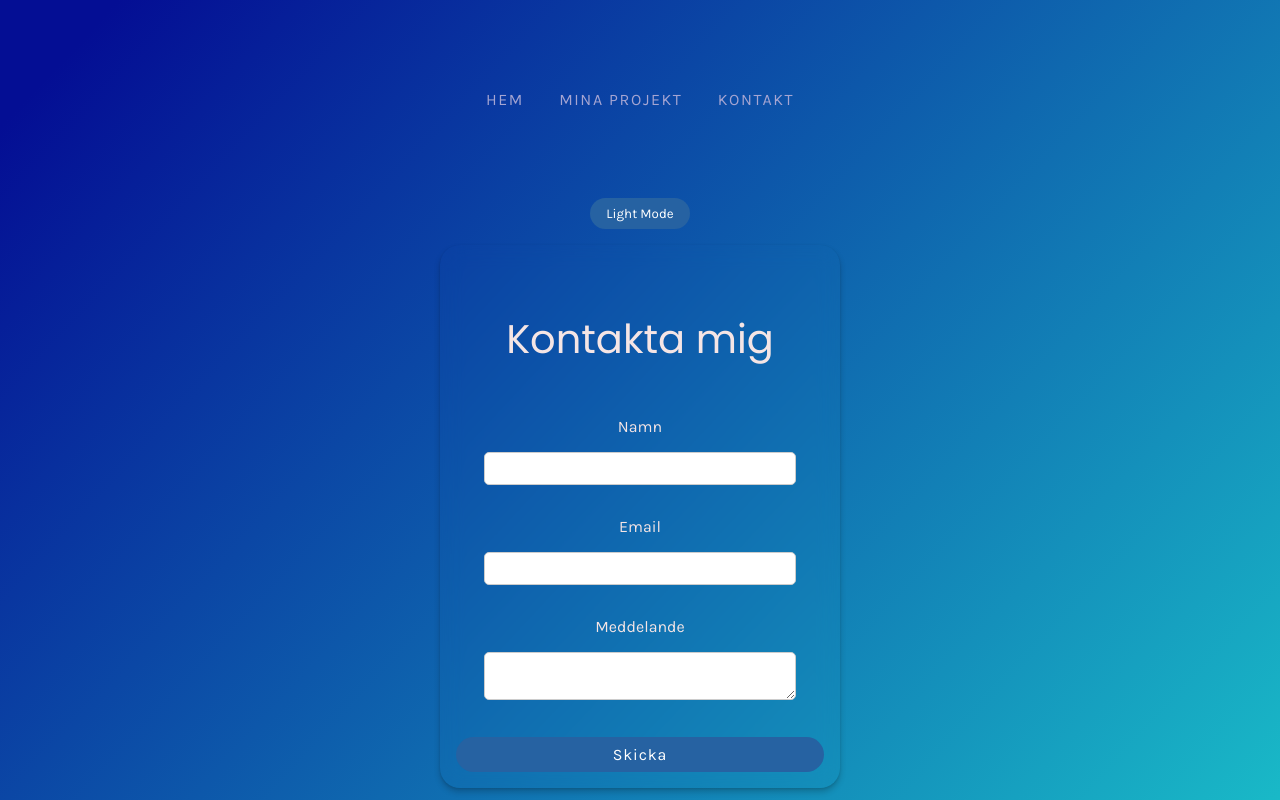
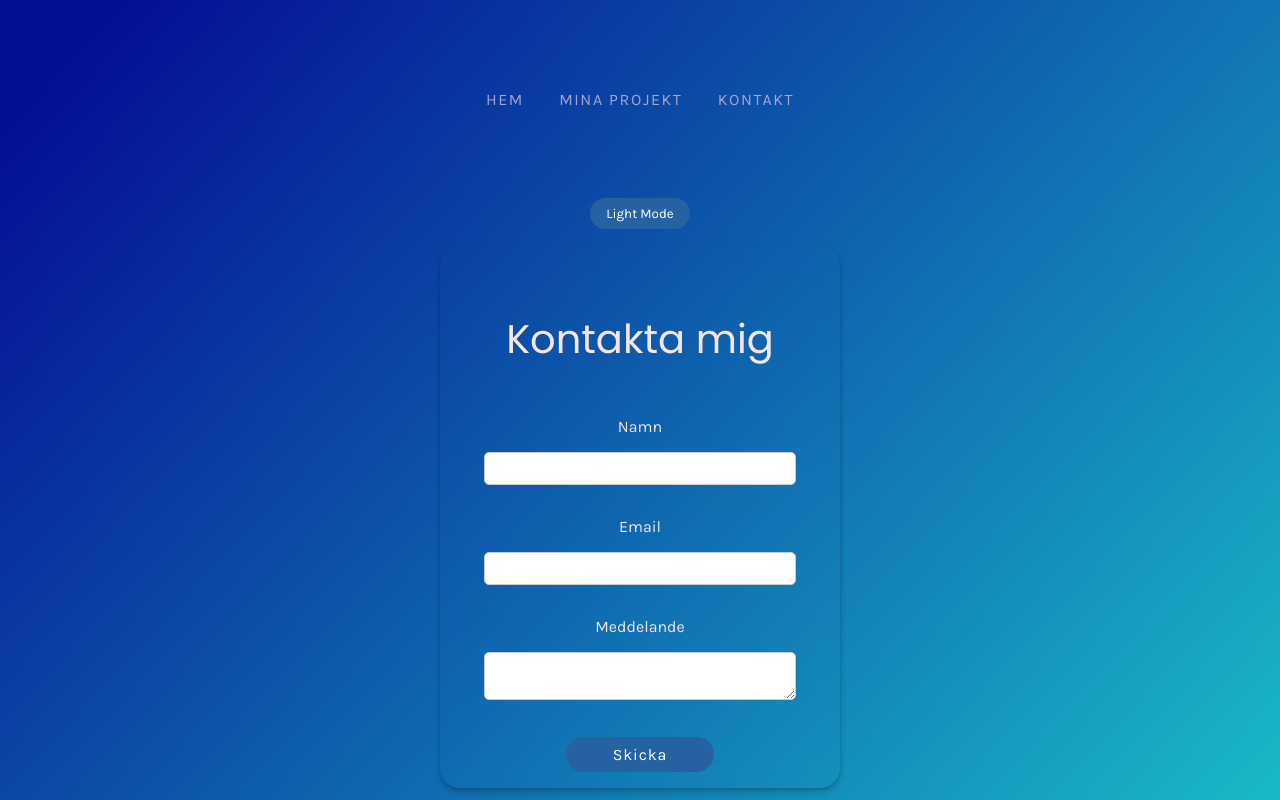
Before and after one commit to MaRos10/ReactResume, a React (Vite) app: page /contact in a window 1280 px wide. Shown: the top 800 px of the page. Built offline with nearby package versions, Linux system fonts and the light colour scheme.

Commit message:
Edited sendbutton and added favicon

```diff
--- a/index.html
+++ b/index.html
@@ -3,6 +3,12 @@
   <head>
     <meta charset="UTF-8" />
     <meta name="viewport" content="width=device-width, initial-scale=1.0" />
+    <link
+      rel="icon"
+      type="image/png"
+      sizes="32x32"
+      href="/src/assets/favicon.png"
+    />
     <title>ReactResume</title>
   </head>
   <body>
--- a/src/pages/Contact/Contact.css
+++ b/src/pages/Contact/Contact.css
@@ -29,9 +29,13 @@ textarea {
   font-family: "Karla", sans-serif;
 }
 
+.sendBtnWrapper {
+  display: flex;
+  justify-content: center;
+}
+
 .sendBtn {
-  display: block;
-  width: 100%;
+  width: 40%;
   padding: 0.5rem;
   font-family: "Karla", sans-serif;
   font-size: 1rem;
```
Also changed, not shown: src/assets/favicon.png (added).
